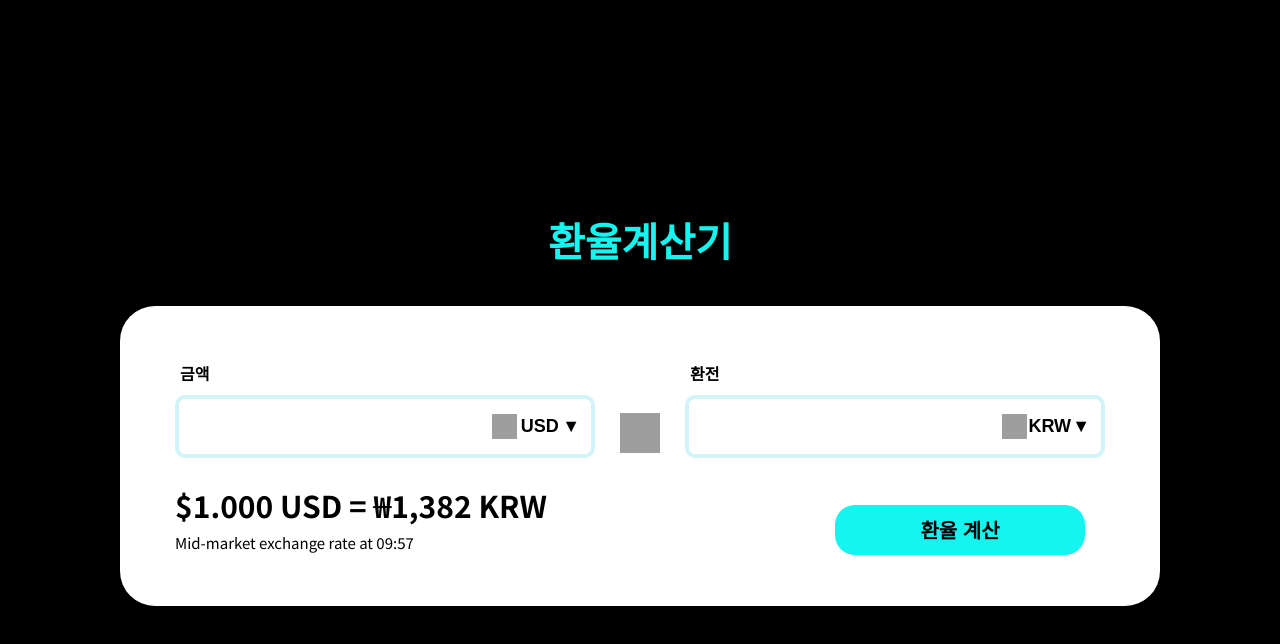
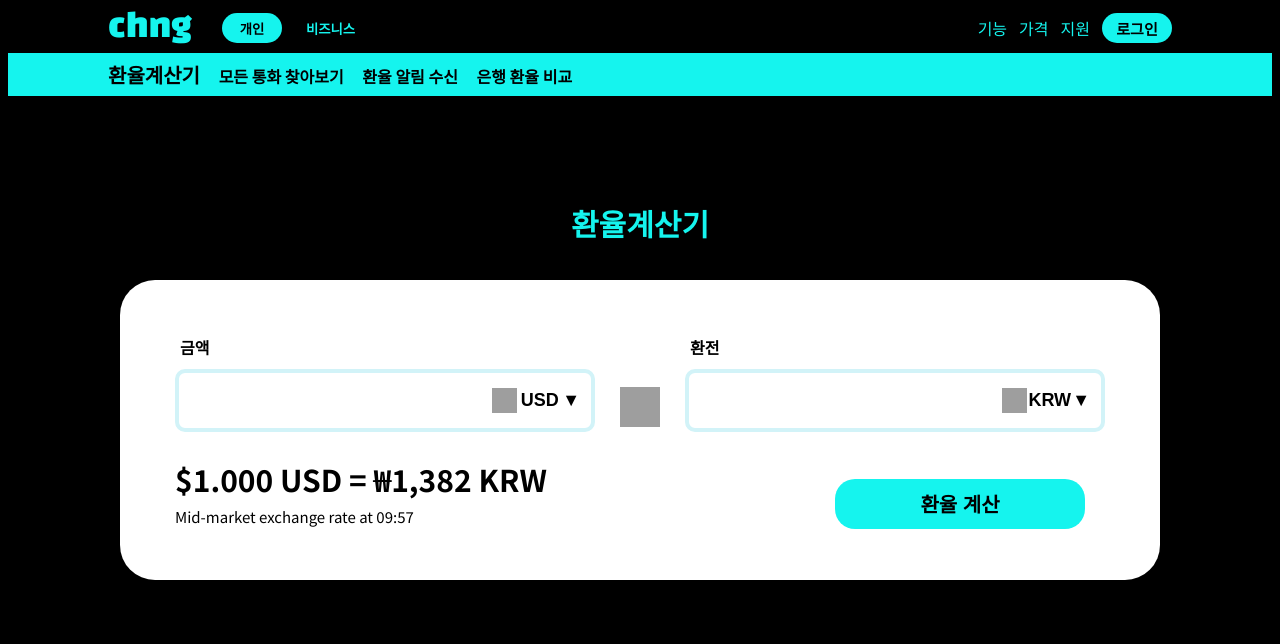
Before and after one commit to woorifisa-service-dev-3rd/frontend-1st-chng, a plain HTML site: page caclutator.html in a window 1280 px wide. Drawn offline with Linux system fonts and the light colour scheme; grey boxes are pictures that could not be loaded.

Commit message:
header part done

```diff
--- a/caclutator.html
+++ b/caclutator.html
@@ -5,15 +5,42 @@
     <meta name="viewport" content="width=device-width, initial-scale=1.0">
     <title>Document</title>
     <link rel="stylesheet" href="cal_style.css">
+    <link rel="stylesheet" href="header.css">
     <link rel="preconnect" href="https://fonts.googleapis.com">
     <link rel="preconnect" href="https://fonts.gstatic.com" crossorigin>
     <link href="https://fonts.googleapis.com/css2?family=Noto+Sans+KR:wght@100..900&display=swap" rel="stylesheet">
+    <link href="https://fonts.googleapis.com/css2?family=Black+Han+Sans&display=swap" rel="stylesheet">
 </head>
 <body>
+    <header>
+        <div class="header_bar">
+            <div class="header_bar_top">
+                <div class="header_bar_top_left">
+                    <a class="mainlogo">chng</a>
+                    <a class="per_or_bus_button">
+                        <button class="person_button">개인</button>
+                        <button class="business_button">비즈니스</button>
+                    </a>
+                </div>
+                <div class="header_bar_top_right">
+                    <a>기능</a>
+                    <a>가격</a>
+                    <a>지원</a>
+                    <button class="login_button">로그인</a>
+                </div>
+            </div>
+            <div class="header_bar_bottom">
+                <a class="calculator_button">환율계산기</a>
+                <a>모든 통화 찾아보기</a>
+                <a>환율 알림 수신</a>
+                <a>은행 환율 비교</a>
+            </div>
+        </div>
+    </header>
+    <section>
         <div class="cal_title">
             <h1>환율계산기</h1>
         </div>
-
         <div class="cal_box">
             <div class="cal_box_top">
                 <div class="cal_box_top_left">
@@ -80,6 +107,7 @@
                 </div>
             </div>
         </div>
+</section>
 
 </body>
 </html>
--- a/cal_style.css
+++ b/cal_style.css
@@ -1,11 +1,14 @@
 body {
+    background-color: black;
+}
+
+section {
     display: flex;
     flex-direction: column;
     justify-content: center;
     align-items: center;
-    background-color: black;
-    height: 100vh;
-    margin: 0;
+    height: 100%;
+    margin-top: 80px;
     font-family: "Noto Sans KR", sans-serif;
 }
 
@@ -64,6 +67,11 @@ body {
     border-radius: 10px;
 }
 
+.price_box:hover {
+    border-color: #97f5f2;
+    transition: 0.1s;
+}
+
 .price_box:nth-child(2) {
     display: flex;
     justify-content: center;
@@ -100,6 +108,11 @@ body {
     border-radius: 10px;
 }
 
+.exchange_box:hover {
+    border-color: #97f5f2;
+    transition: 0.1s;
+}
+
 .exchange_box:nth-child(2) {
     display: flex;
     justify-content: center;
@@ -118,6 +131,18 @@ body {
     margin-right: 10px;
     border: 0;
     font-size: 30px;
+}
+
+.price_input::-webkit-outer-spin-button,
+.price_input::-webkit-inner-spin-button {
+    -webkit-appearance: none;
+    margin: 0;
+}
+
+.exchange_input::-webkit-outer-spin-button,
+.exchange_input::-webkit-inner-spin-button {
+    -webkit-appearance: none;
+    margin: 0;
 }
 
 .bottom_output {
--- /dev/null
+++ b/header.css
@@ -0,0 +1,102 @@
+header {
+    font-family: "Noto Sans KR", sans-serif;
+    color: #15F4EE;
+}
+
+.header_bar {
+    display: flex;
+    flex-direction: column;
+    justify-content: center;
+    color: #15F4EE;
+}
+
+.header_bar_top {
+    display: flex;
+    justify-content: space-between;
+}
+
+.header_bar_top div{
+    display: flex;
+    align-items: center;
+    padding-left: 100px;
+    padding-right: 100px;
+    margin-bottom: 5px;
+}
+
+.mainlogo {
+    font-family: "Black Han Sans", sans-serif;
+    font-size: xx-large;
+}
+
+.per_or_bus_button {
+    margin-left: 20px;
+}
+
+.person_button {
+    background-color: #15F4EE;
+    border: 0;
+    height: 30px;
+    border-radius: 15px;
+    width: 60px;
+    margin-left: 10px;
+    margin-right: 10px;
+    font-weight: bold;
+}
+
+.person_button:hover {
+    border: 1px solid;
+    background-color: #97f5f2;
+    border-color: #97f5f2;
+    transition: 0.1s;
+}
+
+.business_button {
+    background-color: transparent;
+    color: #15F4EE;
+    border: 0;
+    height: 30px;
+    border-radius: 15px;
+    width: 70px;
+    font-weight: bold;
+}
+
+.business_button:hover {
+    border: 1px solid;
+    background-color: #97f5f2;
+    border-color: #97f5f2;
+    transition: 0.1s;
+    color: black;
+}
+
+.header_bar_bottom {
+    align-items: left;
+    padding-left: 100px;
+    padding-top: 7px;
+    padding-bottom: 7px;
+    background-color: #15F4EE;
+    color: black;
+    font-weight: bold;
+}
+
+.header_bar_bottom a {
+    margin-right: 15px;
+}
+
+.calculator_button {
+    font-size: 20px;
+}
+
+.header_bar_top_right a {
+    margin-right: 12px;
+}
+
+.login_button {
+    background-color: #15F4EE;
+    color: black;
+    font-weight: bold;
+    font-size: 15px;
+    border: 0;
+    height: 30px;
+    border-radius: 15px;
+    width: 70px;
+}
```
Lines whose indentation alone changed are shown as unchanged.
